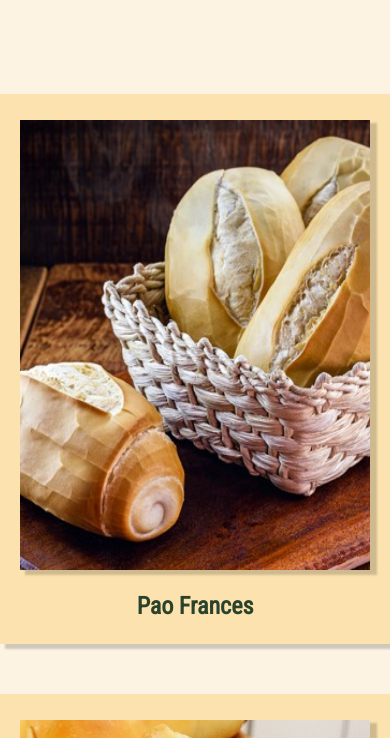
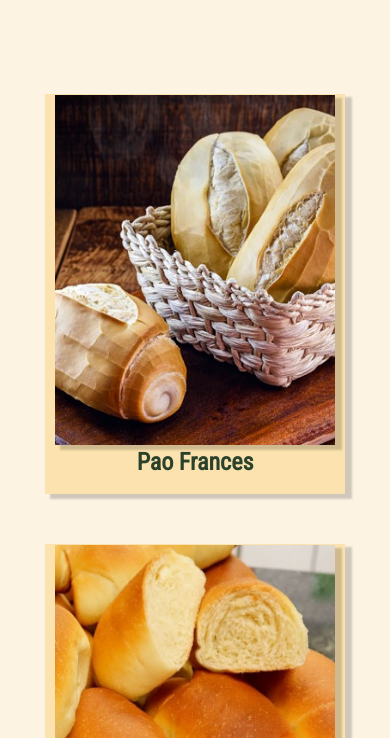
Before and after one commit to guiDaros/PADARIA, a plain HTML site: page paes/paes.html in a window 390 px wide. Shown: the part 106-844 px from the top of the page. Drawn offline with Linux system fonts and the light colour scheme.

Commit message:
responsivity changes for cellphone.

```diff
--- a/cakes/cakes.css
+++ b/cakes/cakes.css
@@ -114,3 +114,28 @@ header img{
     position: relative;
     bottom: -90px;
 }
+
+
+/*responsivity*/
+
+
+@media only screen and (max-width: 400px){
+
+    #product-box{
+        height: 400px;
+        width: 300px;
+    }
+
+    #product-box h1{
+        color: #002211d5;
+        position: relative;
+        bottom: 7px;
+     }
+
+    #product-box img{
+        height: 350px;
+        width: 280px;
+        max-width: 280px;
+        max-height: 350px;
+    }
+}
--- a/cakes2/cakes2.css
+++ b/cakes2/cakes2.css
@@ -8,18 +8,18 @@
     }
 }
 
-*{
+* {
     box-sizing: border-box;
     margin: 0;
     padding: 0;
     font-family: 'Roboto Condensed', sans-serif;
 }
 
-html{
+html {
     scroll-behavior: smooth;
 }
 
-body{
+body {
     background-color: #fcf0dac1;
 }
 
@@ -40,26 +40,26 @@ header {
     z-index: 1;
 }
 
-header img{
+header img {
     width: 100px;
     height: 100px;
 }
 
 /*body*/
 
-.menu{
+.menu {
     position: relative;
     top: 200px;
     width: 100vw;
     height: 90vh;
     display: flex;
     align-items: center;
-    justify-content: center ;
+    justify-content: center;
     flex-wrap: wrap;
     gap: 50px;
 }
 
-#product-box{
+#product-box {
     background-color: #fbe2ae;
     width: 400px;
     height: 550px;
@@ -70,7 +70,7 @@ header img{
     box-shadow: 6px 4px 2px 1px #0000002d;
 }
 
-#product-box img{
+#product-box img {
     max-width: 350px;
     max-height: 450px;
     height: 550px;
@@ -79,29 +79,29 @@ header img{
     box-shadow: 6px 4px 2px 1px #0000002d;
 }
 
-#main-text{
+#main-text {
     display: none;
 }
 
-#product-box h1{
-   color: #002211d5;
-   position: relative;
-   bottom: -12px;
+#product-box h1 {
+    color: #002211d5;
+    position: relative;
+    bottom: -12px;
 }
 
 /*hover efect*/
 
-#product-box:hover{
+#product-box:hover {
     transition: 0.4s;
     height: 570px;
     width: 410px;
 }
 
-#product-box:hover img{
+#product-box:hover img {
     display: none;
 }
 
-#product-box:hover p{
+#product-box:hover p {
     height: 300px;
     width: 300px;
     font-size: 23px;
@@ -110,7 +110,32 @@ header img{
     border: 1px solid #795e4cd1;
 }
 
-#product-box:hover h1{
+#product-box:hover h1 {
     position: relative;
     bottom: -90px;
 }
+
+
+/*responsivity*/
+
+
+@media only screen and (max-width: 400px) {
+
+    #product-box {
+        height: 400px;
+        width: 300px;
+    }
+
+    #product-box h1 {
+        color: #002211d5;
+        position: relative;
+        bottom: 7px;
+    }
+
+    #product-box img {
+        height: 350px;
+        width: 280px;
+        max-width: 280px;
+        max-height: 350px;
+    }
+}
--- a/paes/paes.css
+++ b/paes/paes.css
@@ -114,3 +114,28 @@ header img{
     position: relative;
     bottom: -90px;
 }
+
+
+/*responsivity*/
+
+
+@media only screen and (max-width: 400px){
+
+    #product-box{
+        height: 400px;
+        width: 300px;
+    }
+
+    #product-box h1{
+        color: #002211d5;
+        position: relative;
+        bottom: 7px;
+     }
+
+    #product-box img{
+        height: 350px;
+        width: 280px;
+        max-width: 280px;
+        max-height: 350px;
+    }
+}
--- a/snacks/snacks.css
+++ b/snacks/snacks.css
@@ -114,3 +114,26 @@ header img{
     position: relative;
     bottom: -90px;
 }
+
+/*responsivity*/
+
+@media only screen and (max-width: 400px){
+
+    #product-box{
+        height: 400px;
+        width: 300px;
+    }
+
+    #product-box h1{
+        color: #002211d5;
+        position: relative;
+        bottom: 7px;
+     }
+
+    #product-box:hover img{
+        height: 350px;
+        width: 280px;
+        max-width: 280px;
+        max-height: 350px;
+    }
+}
```
